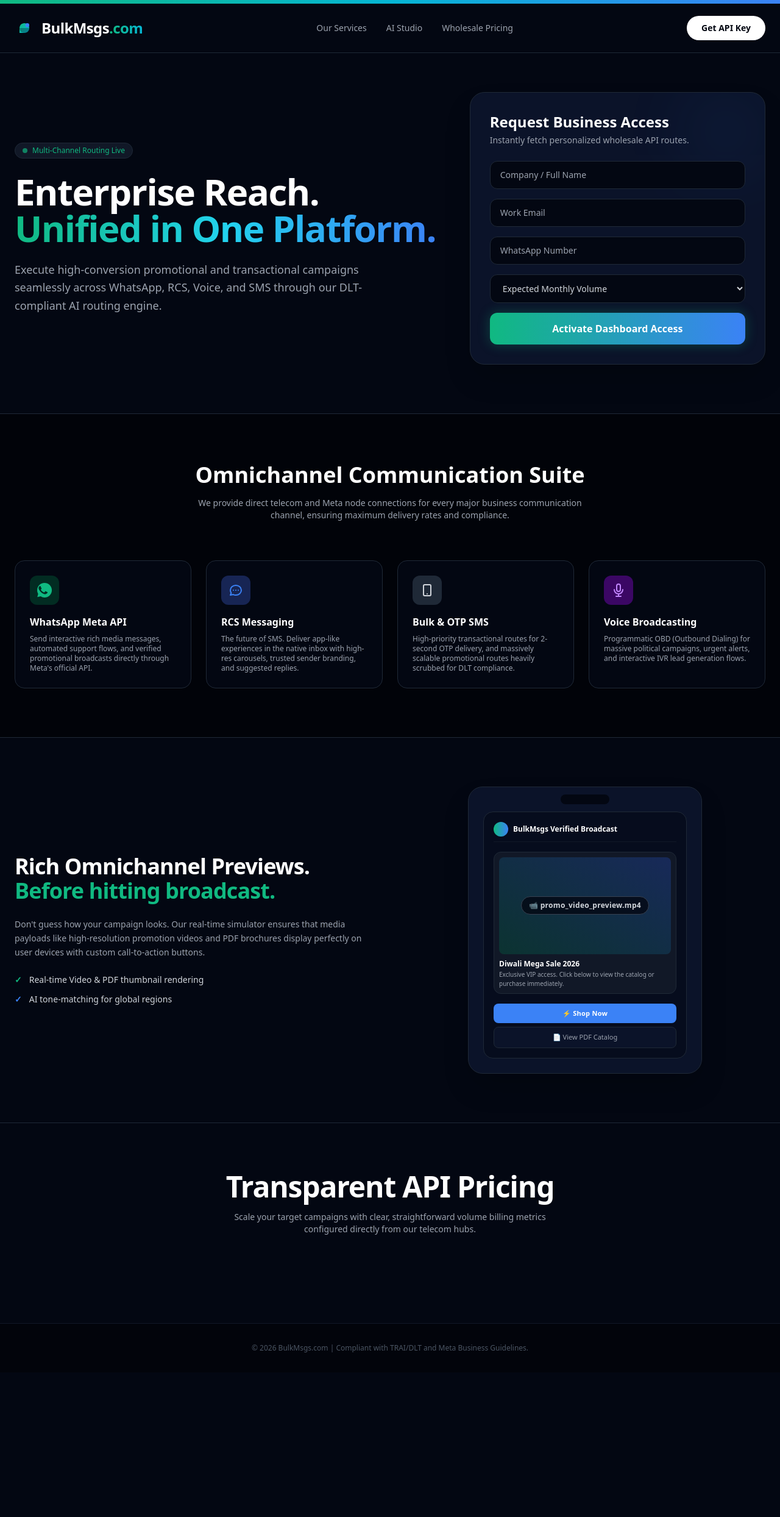
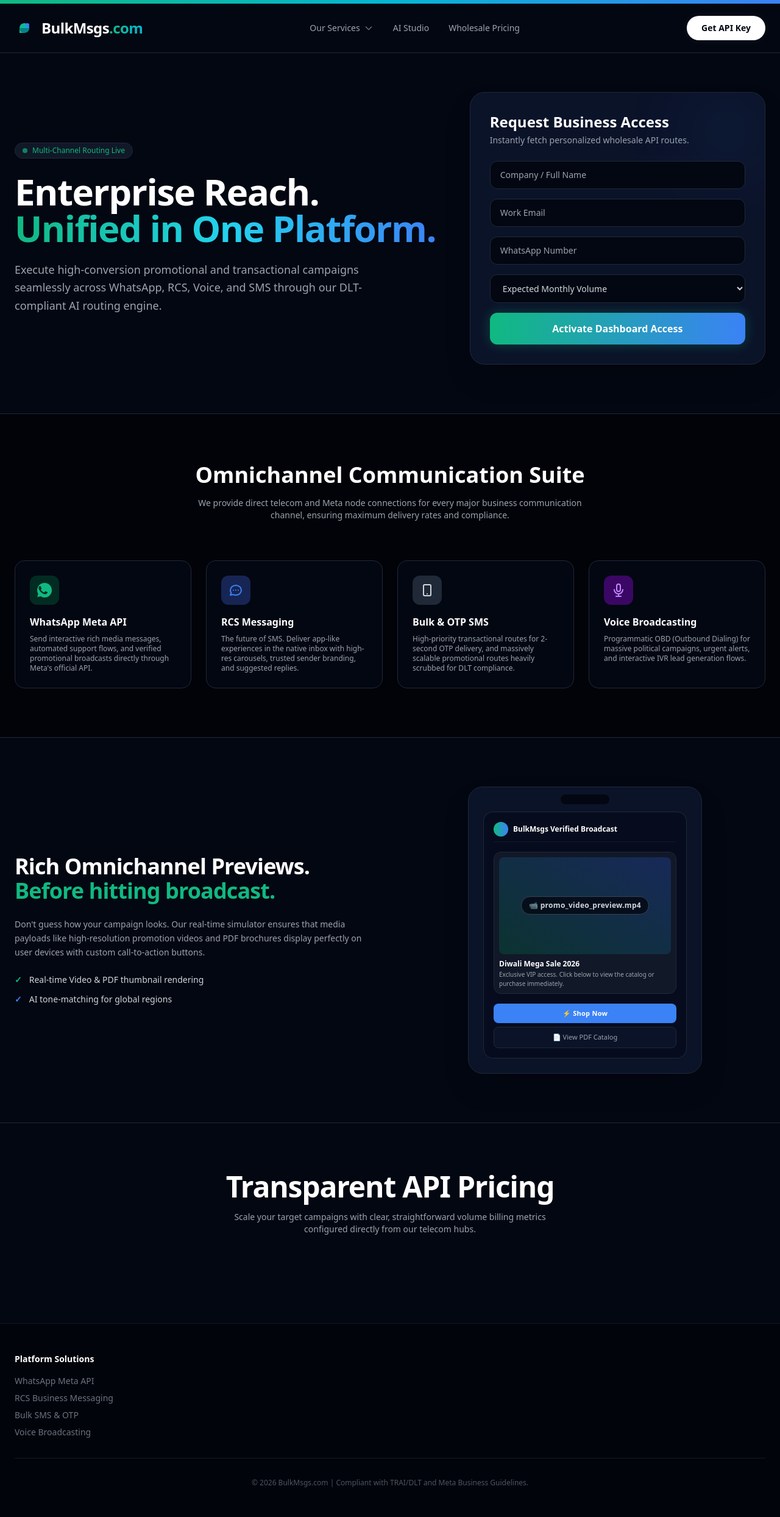
Before and after one commit to PSinghji/bulkmsgs-platform, a FastAPI app: template app/templates/index.html in a window 1280 px wide. Shown: the whole page at 61% size. Before the commit the page ends 2218 px from the top, so only its background shows below. Run offline with FastAPI, Linux system fonts and the light colour scheme; the template is opened without the code that fills it, so the values that code supplies are empty; some libraries are stand-ins or nearby versions.

Commit message:
feat: added dedicated SEO landing pages and routing for Google Ads

```diff
--- a/app/main.py
+++ b/app/main.py
@@ -20,6 +20,24 @@ async def index_page(request: Request):
         {"request": request, "pricing_groups": pricing_data}
     )
 
+# --- SEO Landing Page Routes ---
+
+@app.get("/whatsapp-business-api", response_class=HTMLResponse)
+async def whatsapp_page(request: Request):
+    return templates.TemplateResponse("whatsapp.html", {"request": request})
+
+@app.get("/rcs-messaging-services", response_class=HTMLResponse)
+async def rcs_page(request: Request):
+    return templates.TemplateResponse("rcs.html", {"request": request})
+
+@app.get("/bulk-sms-otp-gateway", response_class=HTMLResponse)
+async def sms_page(request: Request):
+    return templates.TemplateResponse("sms.html", {"request": request})
+
+@app.get("/voice-broadcasting-obd", response_class=HTMLResponse)
+async def voice_page(request: Request):
+    return templates.TemplateResponse("voice.html", {"request": request})
+
 @app.post("/submit-lead")
 async def handle_lead(
     name: str = Form(...),
--- a/app/templates/index.html
+++ b/app/templates/index.html
@@ -44,8 +44,9 @@
     <div class="h-1.5 w-full bg-gradient-to-r from-brandEmerald via-cyan-500 to-brandBlue"></div>
 
     <nav class="max-w-7xl mx-auto px-6 py-5 flex justify-between items-center border-b border-gray-800">
-        <div class="flex items-center gap-3">
-            <svg class="w-8 h-8" viewBox="0 0 40 40" fill="none" xmlns="http://www.w3.org/2000/svg">
+        <!-- Logo (Now acts as a clickable Home link) -->
+        <a href="/" class="flex items-center gap-3 group">
+            <svg class="w-8 h-8 group-hover:scale-105 transition-transform" viewBox="0 0 40 40" fill="none" xmlns="http://www.w3.org/2000/svg">
                 <path d="M10 20C10 14.4772 14.4772 10 20 10C25.5228 10 30 14.4772 30 20C30 25.5228 25.5228 30 20 30H10V20Z" fill="url(#paint0_linear)"/>
                 <path d="M30 20C30 25.5228 25.5228 30 20 30C14.4772 30 10 25.5228 10 20H30Z" fill="#030712" fill-opacity="0.3"/>
                 <circle cx="26" cy="14" r="4" fill="#3b82f6"/>
@@ -59,14 +60,33 @@
             <div class="text-2xl font-black tracking-tight text-white">
                 BulkMsgs<span class="text-transparent bg-clip-text bg-gradient-to-r from-brandEmerald to-cyan-500">.com</span>
             </div>
+        </a>
+
+        <!-- Navigation Links -->
+        <div class="hidden md:flex items-center space-x-8 text-sm font-medium text-gray-400">
+
+            <!-- Services Dropdown Menu -->
+            <div class="relative group py-2">
+                <button class="hover:text-white transition flex items-center gap-1.5 focus:outline-none">
+                    Our Services
+                    <svg class="w-4 h-4 text-gray-500 group-hover:text-white transition" fill="none" stroke="currentColor" viewBox="0 0 24 24"><path stroke-linecap="round" stroke-linejoin="round" stroke-width="2" d="M19 9l-7 7-7-7"></path></svg>
+                </button>
+
+                <!-- Dropdown Links -->
+                <div class="absolute top-full left-0 w-56 bg-cardBg border border-gray-800 rounded-xl shadow-2xl opacity-0 invisible group-hover:opacity-100 group-hover:visible transition-all duration-200 z-50 overflow-hidden">
+                    <a href="/whatsapp-business-api" class="block px-4 py-3 hover:bg-gray-800 hover:text-brandEmerald transition border-b border-gray-800/50">WhatsApp Meta API</a>
+                    <a href="/rcs-messaging-services" class="block px-4 py-3 hover:bg-gray-800 hover:text-brandBlue transition border-b border-gray-800/50">RCS Messaging</a>
+                    <a href="/bulk-sms-otp-gateway" class="block px-4 py-3 hover:bg-gray-800 hover:text-gray-200 transition border-b border-gray-800/50">Bulk SMS & OTP</a>
+                    <a href="/voice-broadcasting-obd" class="block px-4 py-3 hover:bg-gray-800 hover:text-purple-400 transition">Voice Broadcasting</a>
+                </div>
+            </div>
+
+            <!-- Absolute paths added to ensure they work from sub-pages -->
+            <a href="/#preview-studio" class="hover:text-white transition">AI Studio</a>
+            <a href="/#pricing" class="hover:text-white transition">Wholesale Pricing</a>
         </div>
 
-        <div class="hidden md:flex space-x-8 text-sm font-medium text-gray-400">
-            <a href="#services" class="hover:text-white transition">Our Services</a>
-            <a href="#preview-studio" class="hover:text-white transition">AI Studio</a>
-            <a href="#pricing" class="hover:text-white transition">Wholesale Pricing</a>
-        </div>
-        <a href="#lead-form" class="bg-white text-darkBg font-bold text-sm px-6 py-2.5 rounded-full hover:bg-gray-200 transition">Get API Key</a>
+        <a href="/#lead-form" class="bg-white text-darkBg font-bold text-sm px-6 py-2.5 rounded-full hover:bg-gray-200 transition shadow-[0_0_15px_rgba(255,255,255,0.05)]">Get API Key</a>
     </nav>
 
     <section class="max-w-7xl mx-auto px-6 pt-16 pb-20 grid md:grid-cols-12 gap-12 items-center">
@@ -244,8 +264,21 @@
         </div>
     </section>
 
-    <footer class="border-t border-gray-900 bg-black/40 text-center py-8 text-xs text-gray-600">
-        &copy; 2026 BulkMsgs.com | Compliant with TRAI/DLT and Meta Business Guidelines.
+    <footer class="border-t border-gray-900 bg-black/40 py-12 px-6">
+        <div class="max-w-7xl mx-auto grid md:grid-cols-4 gap-8 mb-8 text-sm">
+            <div>
+                <h4 class="text-white font-bold mb-4">Platform Solutions</h4>
+                <ul class="space-y-2 text-gray-500">
+                    <li><a href="/whatsapp-business-api" class="hover:text-brandEmerald transition">WhatsApp Meta API</a></li>
+                    <li><a href="/rcs-messaging-services" class="hover:text-brandBlue transition">RCS Business Messaging</a></li>
+                    <li><a href="/bulk-sms-otp-gateway" class="hover:text-white transition">Bulk SMS & OTP</a></li>
+                    <li><a href="/voice-broadcasting-obd" class="hover:text-purple-400 transition">Voice Broadcasting</a></li>
+                </ul>
+            </div>
+            </div>
+        <div class="text-center text-xs text-gray-600 pt-8 border-t border-gray-900">
+            &copy; 2026 BulkMsgs.com | Compliant with TRAI/DLT and Meta Business Guidelines.
+        </div>
     </footer>
 
 </body>
```
Also changed, not shown: app/templates/rcs.html (added), app/templates/sms.html (added), app/templates/voice.html (added), app/templates/whatsapp.html (added).
